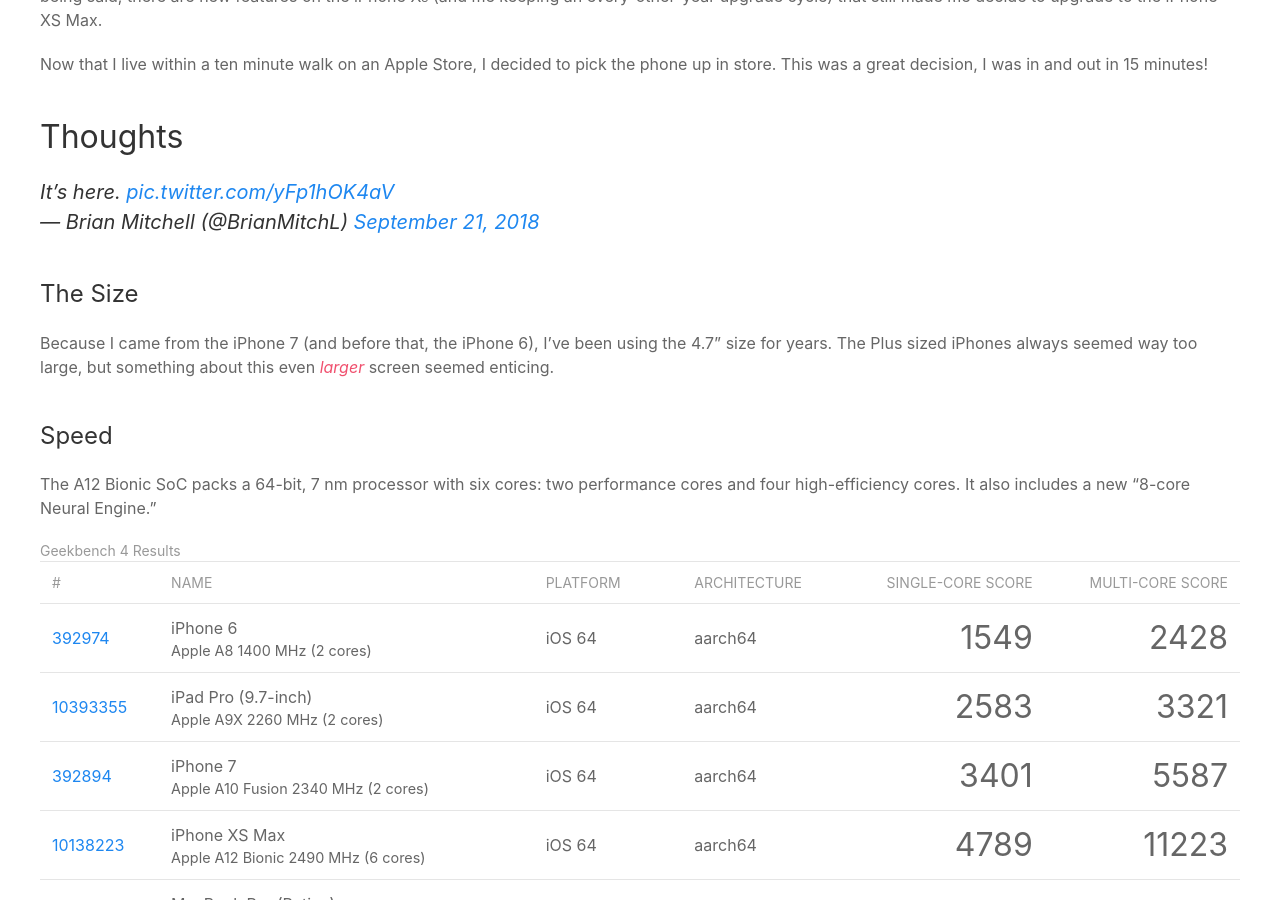
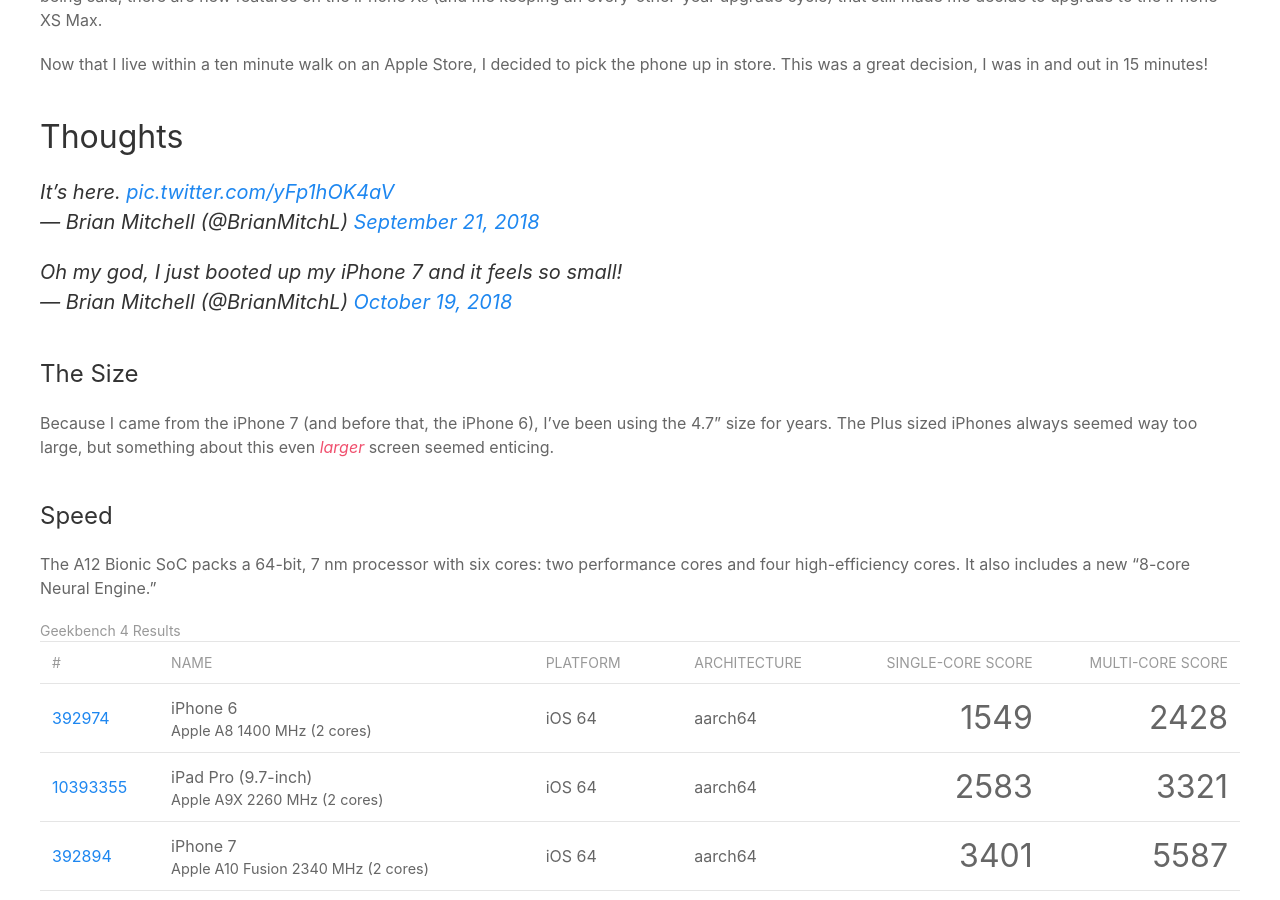
Before and after one commit to BrianMitchL/brianm.me, a Jekyll site: the page built from _posts/2018-10-19-iphone-xs-max.md, in a window 1280 px wide and 900 px high, scrolled down 493 px. Built offline with Jekyll 4.4.1, drawn with Linux system fonts in a browser that asks for light colours; nearby versions of some CDN libraries; emoji names are drawn with the system emoji font; comment, search, counter and statistics services are not loaded.

Commit message:
Add a Tweet

```diff
--- a/_posts/2018-10-19-iphone-xs-max.md
+++ b/_posts/2018-10-19-iphone-xs-max.md
@@ -39,6 +39,13 @@
     It’s here. <a href="https://t.co/yFp1hOK4aV">pic.twitter.com/yFp1hOK4aV</a>
     </p>&mdash; Brian Mitchell (@BrianMitchL)<a href="https://twitter.com/BrianMitchL/status/1043269420179709952?ref_src=twsrc%5Etfw">
     September 21, 2018</a>
+</blockquote>
+<script async src="https://platform.twitter.com/widgets.js" charset="utf-8"></script>
+
+<blockquote class="twitter-tweet" data-dnt="true" data-lang="en">
+  <p lang="en" dir="ltr">Oh my god, I just booted up my iPhone 7 and it feels
+  so small!</p>&mdash; Brian Mitchell (@BrianMitchL)
+  <a href="https://twitter.com/BrianMitchL/status/1053421495232421888?ref_src=twsrc%5Etfw">October 19, 2018</a>
 </blockquote>
 <script async src="https://platform.twitter.com/widgets.js" charset="utf-8"></script>
 
```
